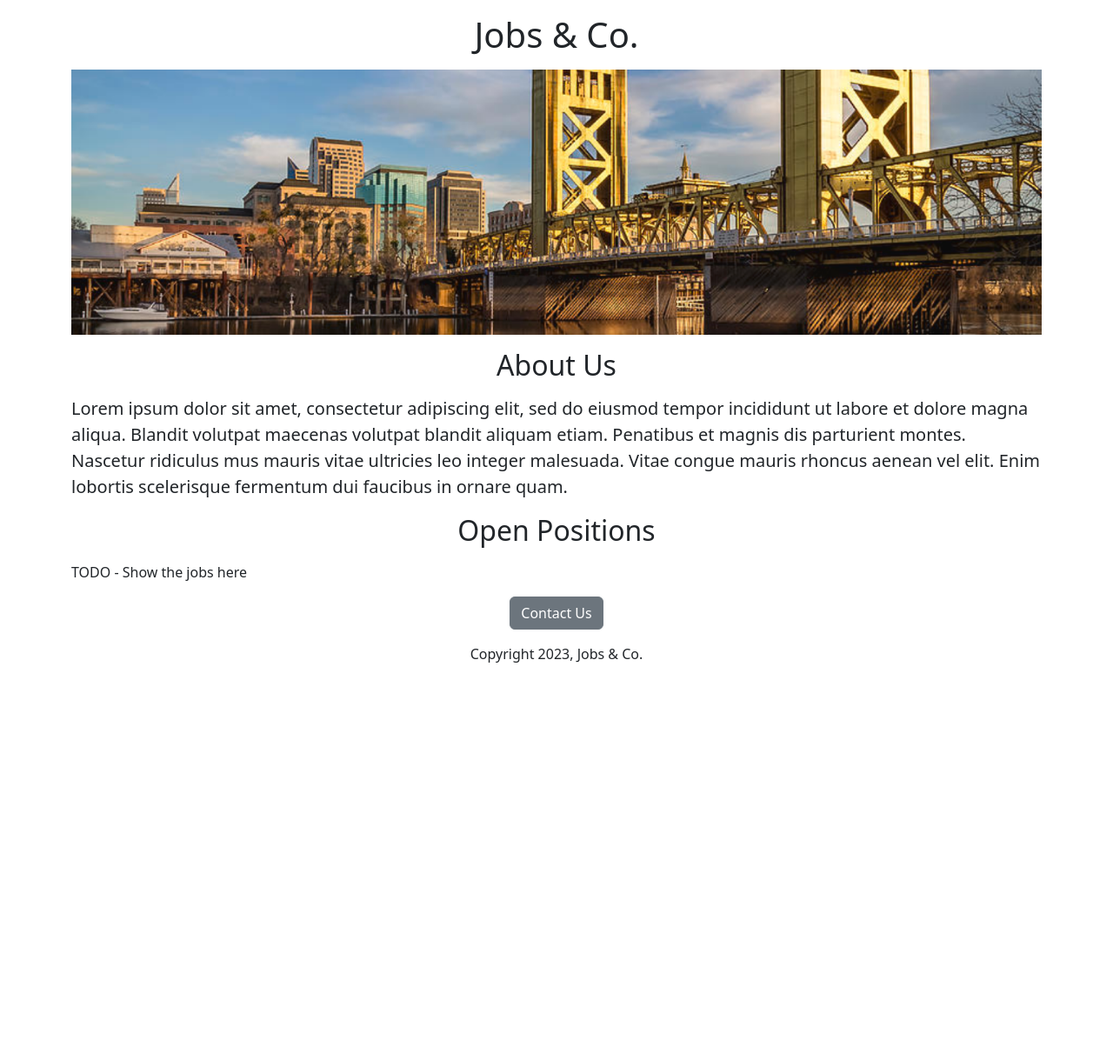
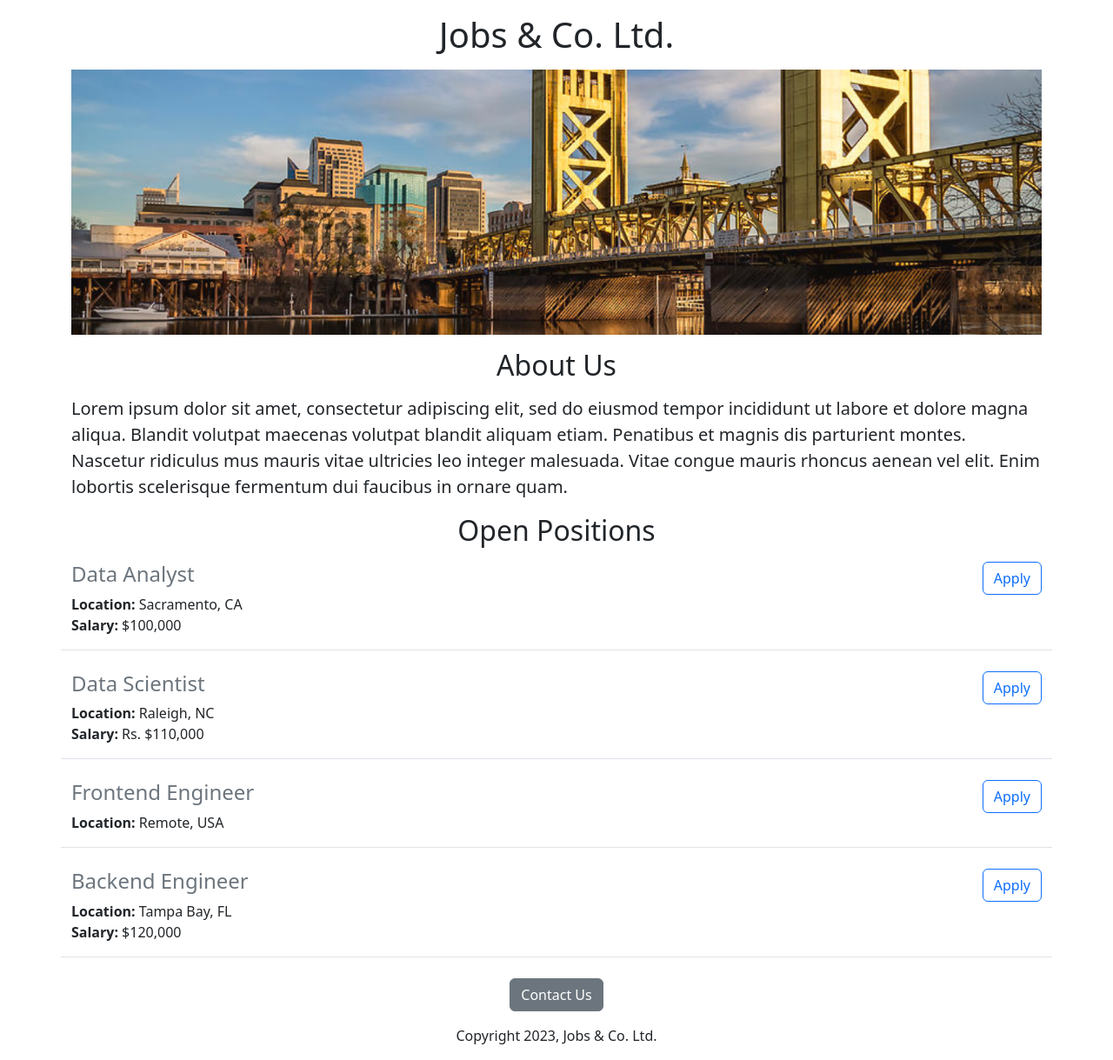
Before and after one commit to GitYaw/JobBoard, a Flask app: page / in a window 1280 px wide. Shown: the whole page at 87% size. Before the commit the page ends 762 px from the top, so only its background shows below. Run offline with Flask 3, Linux system fonts and the light colour scheme.

Commit message:
Added sample data and API endpoint

```diff
--- a/app.py
+++ b/app.py
@@ -1,10 +1,40 @@
-from flask import Flask, render_template
+from flask import Flask, render_template, jsonify
 
 app = Flask(__name__)
 
+JOBS = [
+  {
+    'id': 1,
+    'title': 'Data Analyst',
+    'location': 'Sacramento, CA',
+    'salary': '$100,000'
+  },
+  {
+    'id': 2,
+    'title': 'Data Scientist',
+    'location': 'Raleigh, NC',
+    'salary': 'Rs. $110,000'
+  },
+  {
+    'id': 3,
+    'title': 'Frontend Engineer',
+    'location': 'Remote, USA'
+  },
+  {
+    'id': 4,
+    'title': 'Backend Engineer',
+    'location': 'Tampa Bay, FL',
+    'salary': '$120,000'
+  }
+]
+
 @app.route("/")
 def hello_jobs():
-  return render_template('home.html')
+  return render_template('home.html', jobs=JOBS, company='Jobs & Co. Ltd.')
+
+@app.route("/api/jobs")
+def list_jobs():
+  return jsonify(JOBS)
 
 if __name__ == "__main__":
   app.run(host='0.0.0.0', debug=True)
--- a/templates/home.html
+++ b/templates/home.html
@@ -9,17 +9,21 @@
 
   <body>
     <div class="container">
-      <h1 class="text-center mt-3 mb-3">Jobs & Co.</h1>
+      <h1 class="text-center mt-3 mb-3">{{company}}</h1>
       <img class="img-fluid" src="https://bd8e0d2c-5137-4728-b910-618480984636-00-2vkj5qbeky1yl.spock.replit.dev/static/banner.jpeg">
       <h2 class="text-center mt-3 mb-3">About Us</h2>
       <p class="lead">
         Lorem ipsum dolor sit amet, consectetur adipiscing elit, sed do eiusmod tempor incididunt ut labore et dolore magna aliqua. Blandit volutpat maecenas volutpat blandit aliquam etiam. Penatibus et magnis dis parturient montes. Nascetur ridiculus mus mauris vitae ultricies leo integer malesuada. Vitae congue mauris rhoncus aenean vel elit. Enim lobortis scelerisque fermentum dui faucibus in ornare quam.
       </p>
       <h2 class="text-center mt-3 mb-3">Open Positions</h2>
-      <p>TODO - Show the jobs here</p>
+      <div>
+        {% for job in jobs %}
+          {% include 'job.html' %}
+        {% endfor %}
+      </div>
       <div class="text-center">
         <button class="btn btn-secondary">Contact Us</button>
-        <p class="mt-3">Copyright 2023, Jobs & Co.</p>
+        <p class="mt-3">Copyright 2023, {{company}}</p>
       </div>
     </div>
   </body>
--- /dev/null
+++ b/templates/job.html
@@ -0,0 +1,16 @@
+<!-- template for single job item -->
+<div class="pb-3 border-bottom row">
+  <div class="col">
+    <h4 class="text-secondary">{{job['title']}}</h4>
+    <div><b>Location:</b> {{job['location']}}</div>
+    {%if 'salary' in job %}
+      <div>
+        <b>Salary:</b> {{job['salary']}}
+      </div>
+    {% endif %}
+  </div>
+  <div class="col-auto">
+    <button type="button" class="btn btn-outline-primary">Apply</button>
+  </div>
+</div>
+<br/>
```
